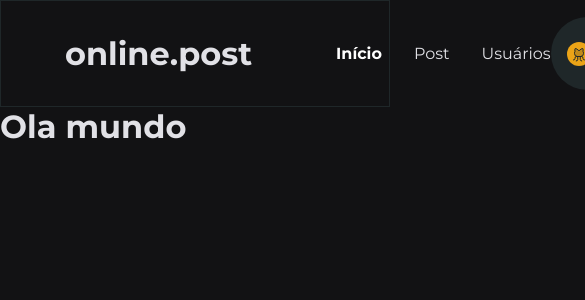
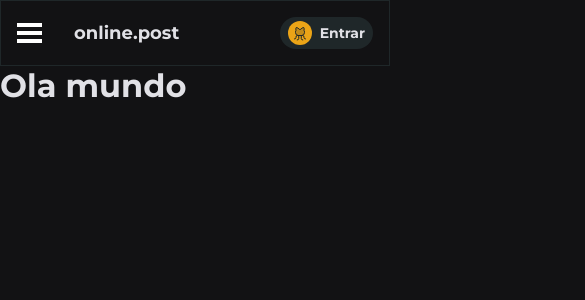
Before and after one commit to ramomOliveira/online-post, a Next.js app: page / in a window 390 px wide. Shown: the top 300 px of the page, 585 px wide, since content can reach past the window. Built offline with nearby package versions, Linux system fonts and the light colour scheme.

Commit message:
hamburger menu created and responsiveness made

```diff
--- a/package.json
+++ b/package.json
@@ -11,12 +11,14 @@
   "dependencies": {
     "@types/node": "18.11.9",
     "@types/react": "18.0.25",
+    "@types/react-burger-menu": "^2.8.3",
     "@types/react-dom": "18.0.9",
     "eslint": "^7.32.0 || ^8.2.0",
     "eslint-config-next": "13.0.4",
     "next": "13.0.4",
     "phosphor-react": "^1.4.1",
     "react": "18.2.0",
+    "react-burger-menu": "^3.0.8",
     "react-dom": "18.2.0",
     "styled-components": "^5.3.6",
     "typescript": "4.9.3"
--- /dev/null
+++ b/src/components/Header/BurgerMenu/index.tsx
@@ -0,0 +1,23 @@
+import Link from 'next/link';
+import { useState } from 'react';
+import { slide as Menu } from 'react-burger-menu';
+
+import { Container, styles } from './style';
+
+export default function BurgerMenu() {
+  return (
+    <Container>
+      <Menu styles={styles}>
+        <a className="menu-item" href="/">
+          Início
+        </a>
+        <a className="menu-item" href="/posts">
+          Posts
+        </a>
+        <a className="menu-item" href="/usuarios">
+          Usuários
+        </a>
+      </Menu>
+    </Container>
+  );
+}
--- /dev/null
+++ b/src/components/Header/BurgerMenu/style.ts
@@ -0,0 +1,59 @@
+import styled from 'styled-components';
+
+export const Container = styled.div`
+  display: flex;
+  margin-right: 32px;
+
+  @media (min-width: 1024px) {
+    display: none;
+  }
+`;
+
+export const styles = {
+  bmBurgerButton: {
+    position: 'relative',
+    width: '25px',
+    height: '20px',
+  },
+  bmBurgerBars: {
+    background: '#fff',
+  },
+  bmBurgerBarsHover: {
+    background: '#325',
+  },
+  bmCrossButton: {
+    height: '24px',
+    width: '24px',
+  },
+  bmCross: {
+    background: '#fff',
+  },
+  bmMenuWrap: {
+    position: 'fixed',
+    height: '100%',
+    top: '0',
+    left: '0',
+  },
+  bmMenu: {
+    background: '#fff',
+    padding: '20px 20px 0',
+    fontSize: '1.15em',
+    width: '100%',
+  },
+  bmMorphShape: {
+    fill: '#373a47',
+  },
+  bmItemList: {
+    color: '#222',
+    padding: '10px',
+  },
+  bmItem: {
+    display: 'flex',
+    marginBottom: '20px',
+  },
+  bmOverlay: {
+    background: 'rgba(0, 0, 0, 0.2)',
+    top: '0',
+    left: '0',
+  },
+};
--- a/src/components/Header/index.tsx
+++ b/src/components/Header/index.tsx
@@ -1,16 +1,33 @@
+import { useRouter } from 'next/router';
 import { GithubLogo } from 'phosphor-react';
-import LinkNavigation from './LinkNavigation/inde';
+import BurgerMenu from './BurgerMenu';
+import LinkNavigation from './LinkNavigation';
 import { Container, Ul, WrapperLogin } from './styled';
 
 export default function Header() {
+  const router = useRouter();
+
   return (
     <Container>
       <div>
+        <BurgerMenu />
         <h1>online.post</h1>
         <Ul>
-          <LinkNavigation active href="/" title="Início" />
-          <LinkNavigation active={false} href="/posts" title="Post" />
-          <LinkNavigation active={false} href="/usuarios" title="Usuários" />
+          <LinkNavigation
+            active={router.pathname === '/'}
+            href="/"
+            title="Início"
+          />
+          <LinkNavigation
+            active={router.pathname.includes('/posts')}
+            href="/posts"
+            title="Post"
+          />
+          <LinkNavigation
+            active={router.pathname.includes('/usuarios')}
+            href="/usuarios"
+            title="Usuários"
+          />
         </Ul>
       </div>
 
@@ -18,7 +35,9 @@ export default function Header() {
         <div>
           <GithubLogo size={16} color="#1F2729" weight="duotone" />
         </div>
-        <p>Entrar com Github</p>
+        <p>
+          Entrar <span>com Github</span>
+        </p>
       </WrapperLogin>
     </Container>
   );
--- a/src/components/Header/styled.ts
+++ b/src/components/Header/styled.ts
@@ -3,27 +3,56 @@ import styled from 'styled-components';
 export const Container = styled.div`
   display: flex;
   align-items: center;
-  padding: 16px 64px;
+  padding: 16px;
   border: 1px solid ${props => props.theme.colors.gray700};
   justify-content: space-between;
 
   > div {
     display: flex;
     align-items: center;
+
+    > h1 {
+      font-size: 18px;
+    }
+  }
+
+  @media (min-width: 769px) {
+    padding: 16px 32px;
+
+    > div {
+      > h1 {
+        font-size: 24px;
+      }
+    }
+  }
+
+  @media (min-width: 1024px) {
+    display: flex;
+    padding: 16px 64px;
+
+    > div {
+      > h1 {
+        font-size: 32px;
+      }
+    }
   }
 `;
 
 export const Ul = styled.ul`
   margin-left: 84px;
-  display: flex;
+  display: none;
   gap: 32px;
+
+  @media (min-width: 1024px) {
+    display: flex;
+  }
 `;
 
 export const WrapperLogin = styled.div`
   background-color: ${props => props.theme.colors.gray700};
-  padding: 8px 16px;
+  padding: 4px 8px;
   font-weight: 700;
-  gap: 16px;
+  gap: 8px;
   border-radius: 100px;
 
   > div {
@@ -34,4 +63,35 @@ export const WrapperLogin = styled.div`
     padding: 4px;
     border-radius: 50%;
   }
+
+  > p {
+    font-size: 14px;
+    > span {
+      display: none;
+    }
+  }
+
+  :hover {
+    box-sizing: border-box;
+    cursor: pointer;
+    color: #61dafb;
+    outline: 2px solid #61dafb;
+    background-color: transparent;
+  }
+
+  @media (min-width: 481px) {
+    padding: 8px 16px;
+    gap: 16px;
+    > p {
+      font-size: 16px;
+    }
+  }
+
+  @media (min-width: 1024px) {
+    > p {
+      > span {
+        display: inline-block;
+      }
+    }
+  }
 `;
```
Also changed, not shown: src/components/Header/LinkNavigation/index.tsx (renamed from src/components/Header/LinkNavigation/inde.tsx), 1 other file (tests, documents, lock files or other folders).
